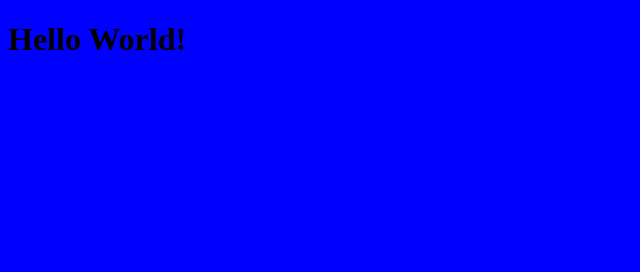
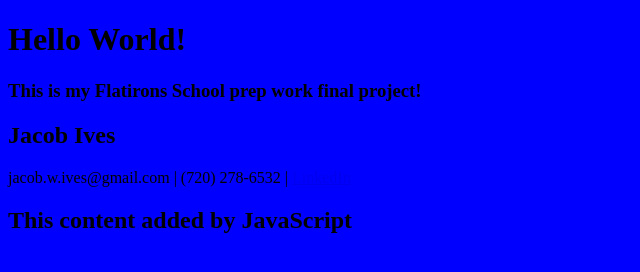
Before and after one commit to JakeIVS/my-personal-website, a plain HTML site: page index.html in a window 1280 px wide. Shown: the whole page, without its empty margins (0-640 px from the left). Drawn offline with Linux system fonts and the light colour scheme.

Commit message:
add personal information

```diff
--- a/index.html
+++ b/index.html
@@ -6,5 +6,11 @@
     </head>
     <body>
         <h1>Hello World!</h1>
+        <h3>This is my Flatirons School prep work final project!</h3>
+        <div>
+            <h2>Jacob Ives</h2>
+            <p>jacob.w.ives@gmail.com | (720) 278-6532 | <a href="https://www.linkedin.com/in/jacob-ives/">LinkedIn</a> </p>
+        </div>
+        <script src="./script.js"></script>
     </body>
 </html>
--- /dev/null
+++ b/script.js
@@ -0,0 +1,3 @@
+const h2 = document.createElement('h2');
+h2.textContent = "This content added by JavaScript";
+document.querySelector('body').appendChild(h2);
```
